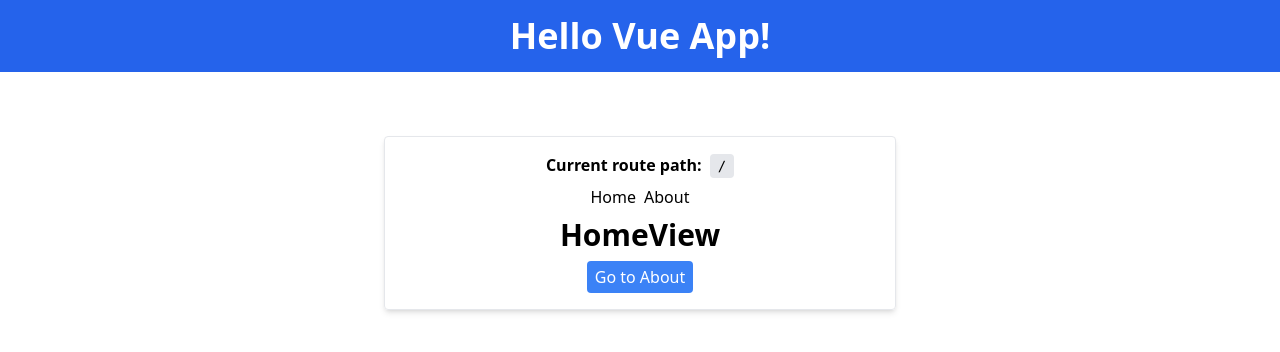
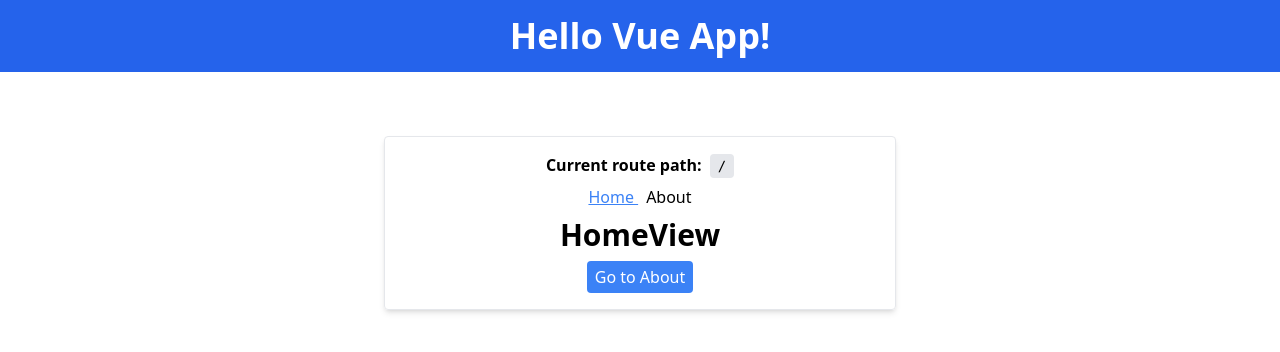
Before and after one commit to JasonWu73/vue-app, a Vue app: page / in a window 1280 px wide. Shown: the top 352 px of the page. Built offline with nearby package versions, Linux system fonts and the light colour scheme.

Commit message:
Active link styling

```diff
--- a/src/App.vue
+++ b/src/App.vue
@@ -14,8 +14,20 @@ import Card from './components/ui/Card.vue';
     </p>
 
     <nav class="space-x-2">
-      <RouterLink to="/" class="hover:underline">Home</RouterLink>
-      <RouterLink to="/about" class="hover:underline">About</RouterLink>
+      <RouterLink
+        to="/"
+        class="hover:underline hover:text-blue-500 hover:font-semibold"
+        active-class="underline text-blue-500"
+      >
+        Home
+      </RouterLink>
+      <RouterLink
+        to="/about"
+        class="hover:underline hover:text-blue-500 hover:font-semibold"
+        active-class="underline text-blue-500"
+      >
+        About
+      </RouterLink>
     </nav>
 
     <main>
```
